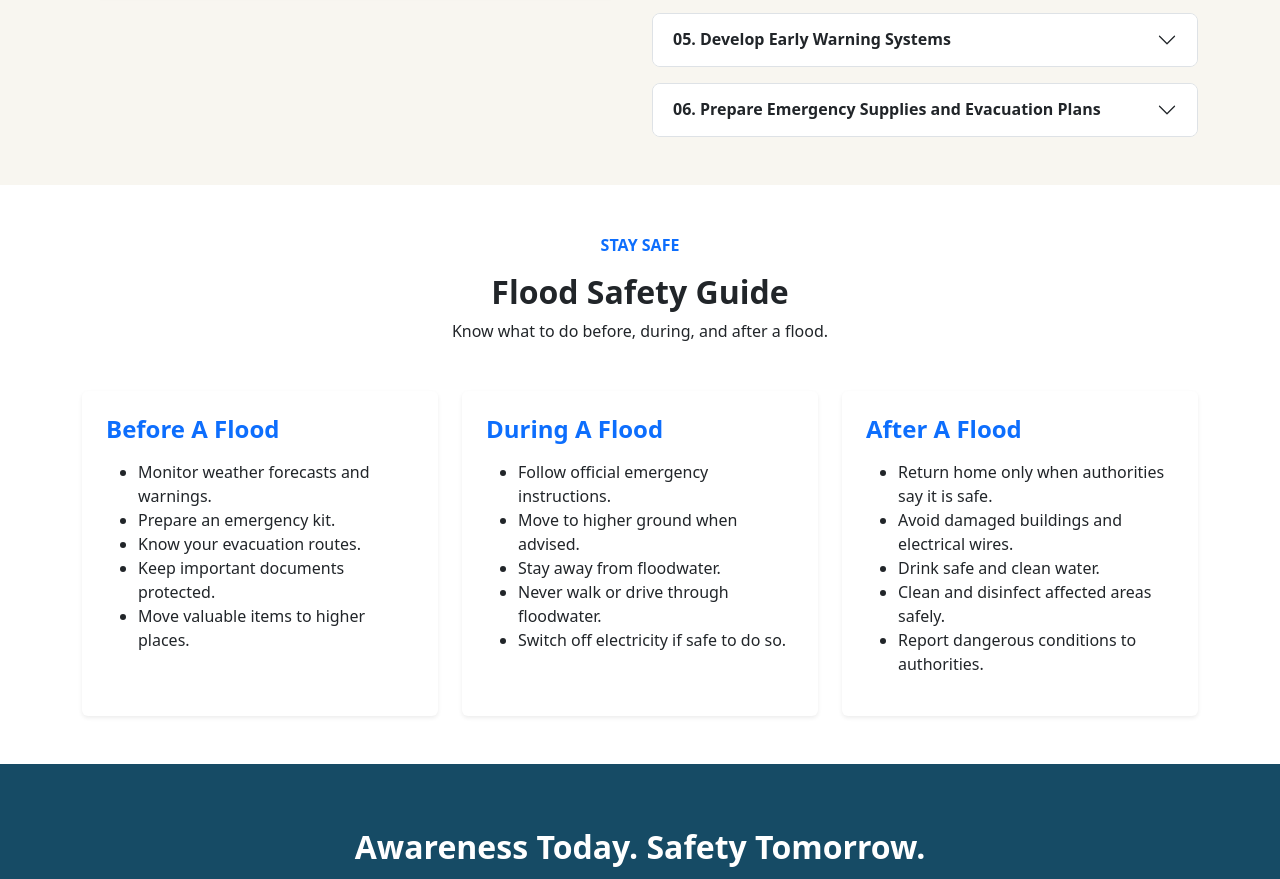
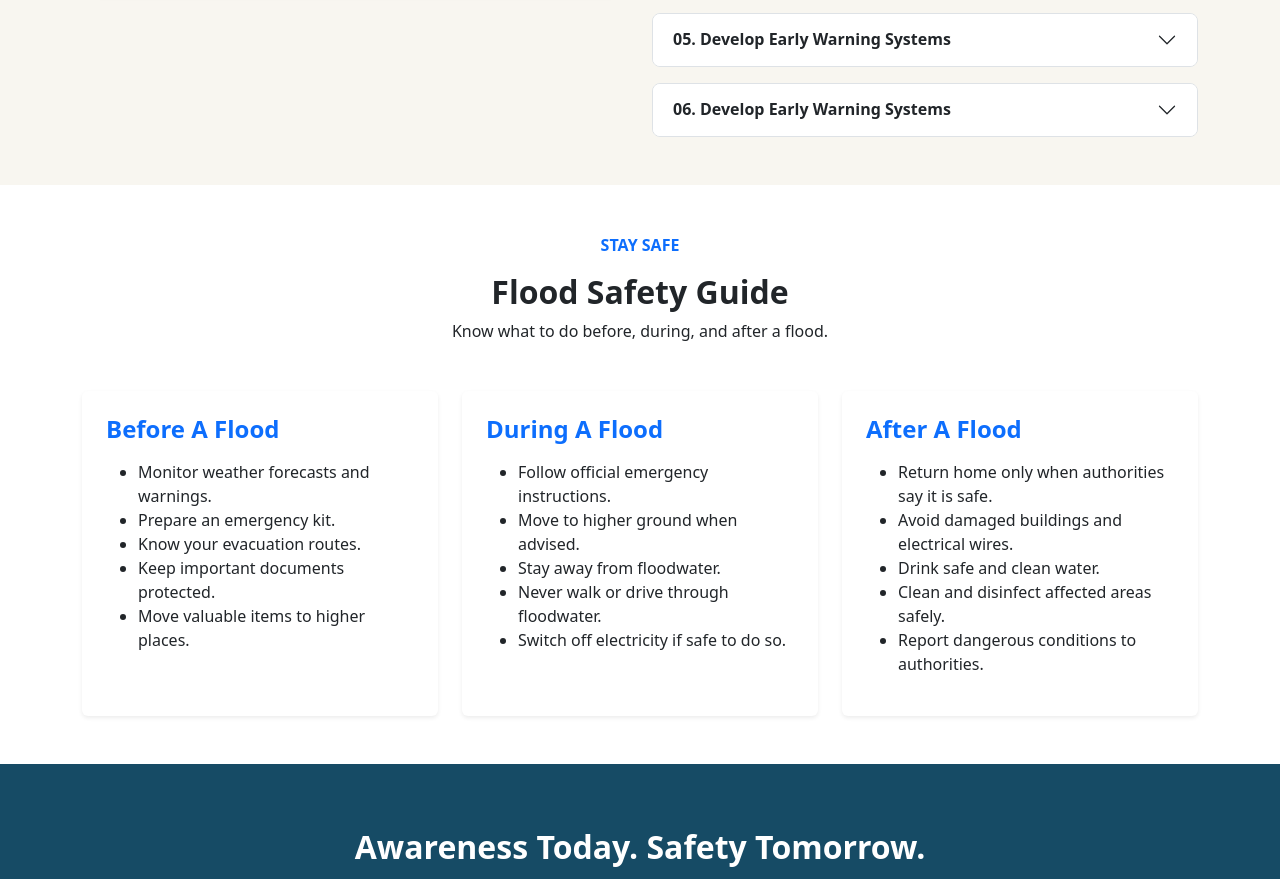
Before and after one commit to AllLay/Year9-TERRAFIRM, a plain HTML site: page flood.html in a window 1280 px wide. Shown: the part 2953-3832 px from the top of the page. Drawn offline with nearby package versions, Linux system fonts and the light colour scheme.

Commit message:
Update flood.html

```diff
--- a/flood.html
+++ b/flood.html
@@ -327,7 +327,7 @@
                             <div class="accordion-item border rounded-3 overflow-hidden">
                                 <h2 class="accordion-header" id="floodHeadingSix">
                                     <button class="accordion-button fw-bold collapsed" type="button" data-bs-toggle="collapse" data-bs-target="#floodCollapseSix" aria-expanded="false" aria-controls="floodCollapseSix">
-                                        06. Prepare Emergency Supplies and Evacuation Plans
+                                        06. Develop Early Warning Systems
                                     </button>
                                 </h2>
                                 <div id="floodCollapseSix" class="accordion-collapse collapse" aria-labelledby="floodHeadingSix" data-bs-parent="#floodAccordion">
```
